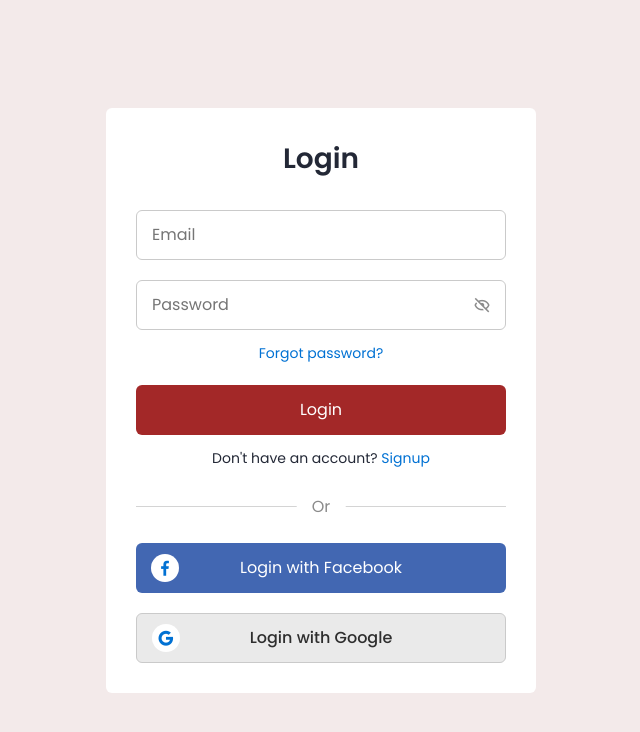
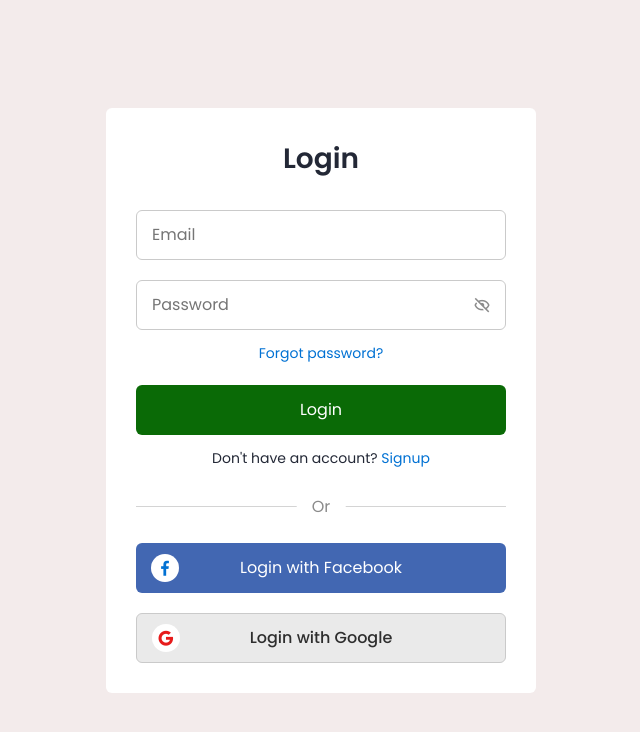
Before and after one commit to gowtham-surya/responsive-login-form, a plain HTML site: page index.html in a window 1280 px wide. Shown: the whole page, without its empty margins (319-959 px from the left). Drawn offline with nearby package versions, Linux system fonts and the light colour scheme.

Commit message:
Change button color

```diff
--- a/style.css
+++ b/style.css
@@ -13,7 +13,7 @@
   display: flex;
   align-items: center;
   justify-content: center;
-  background-color: #f3eaea;
+  background-color: #f3ebeb;
   column-gap: 30px;
 }
 .form {
@@ -81,12 +81,12 @@ form {
 }
 .field button {
   color: #fff;
-  background-color: #a32828;
+  background-color: #0a6a06;
   transition: all 0.3s ease;
   cursor: pointer;
 }
 .field button:hover {
-  background-color: #016dcb;
+  background-color: #074305;
 }
 .form-link {
   text-align: center;
@@ -135,13 +135,18 @@ a.facebook .facebook-icon,
 a.google .google-icon {
   height: 28px;
   width: 28px;
-  color: #0171d3;
   font-size: 20px;
   border-radius: 50%;
   display: flex;
   align-items: center;
   justify-content: center;
   background-color: #fff;
+}
+.google-icon {
+  color: #e71b1b;
+}
+.facebook-icon {
+  color: #0171d3;
 }
 .facebook-icon,
 .google-icon {
```
